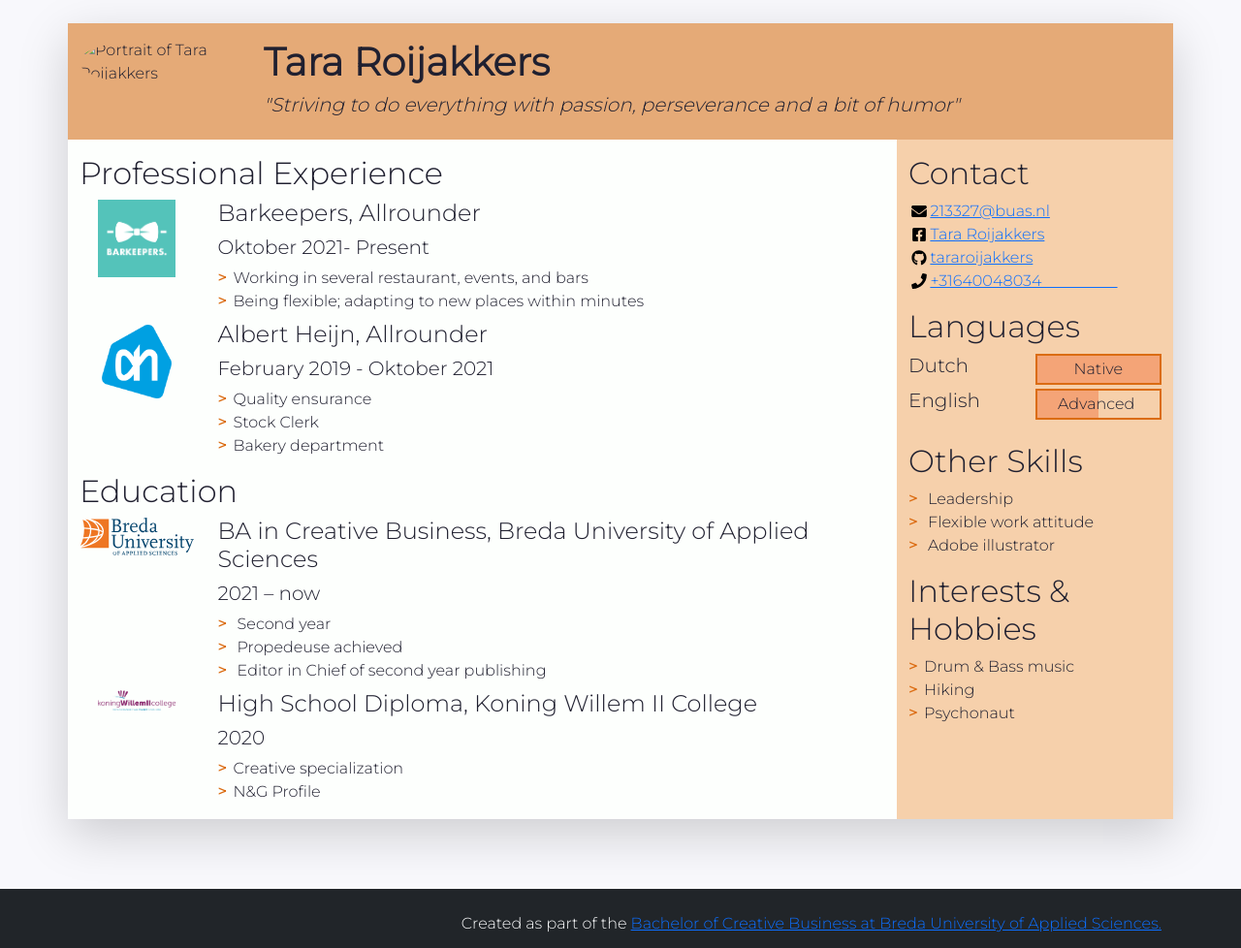
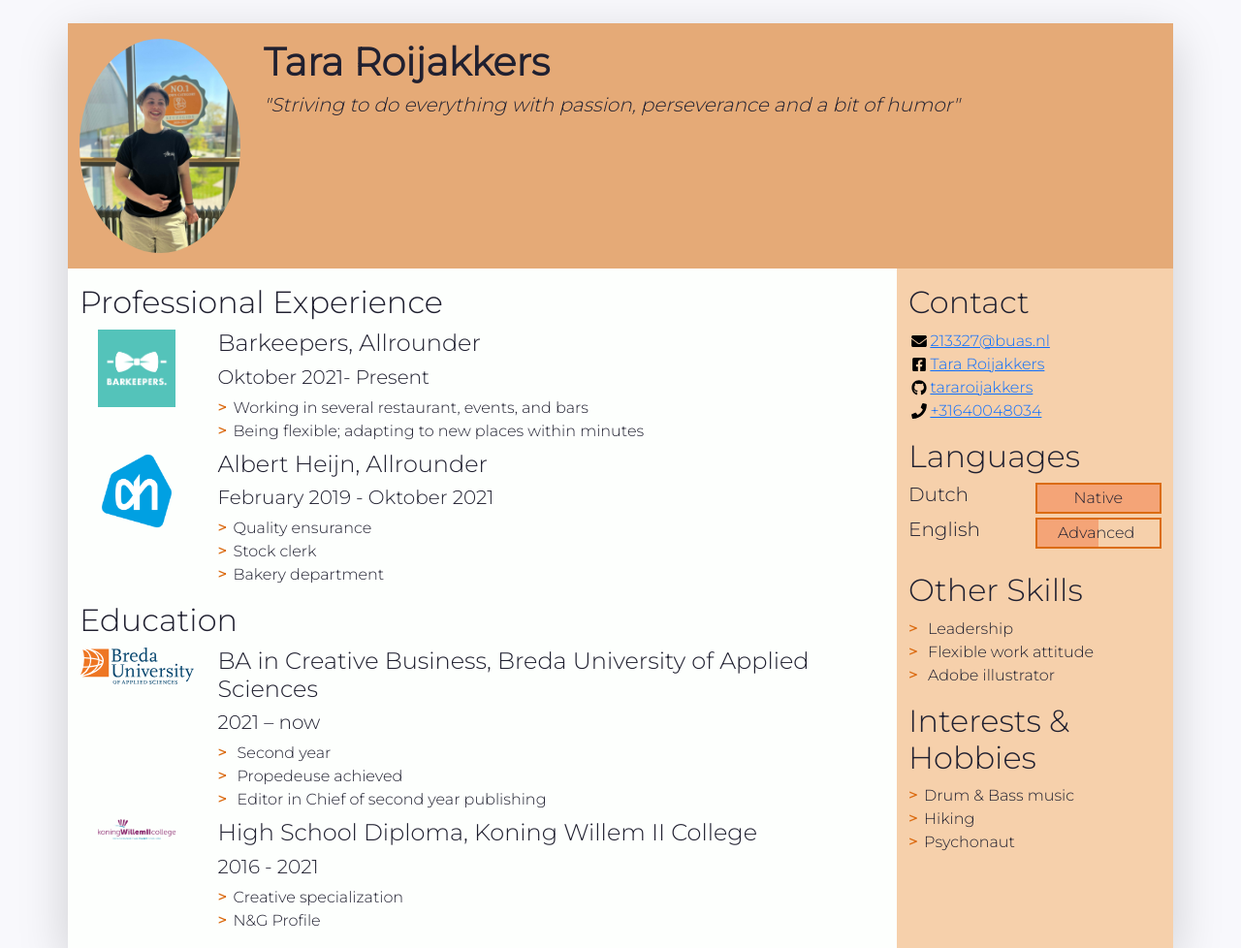
Before and after one commit to tararoijakkers/PRJ4_TaraRoijakkers_CV, a plain HTML site: page index.html in a window 1280 px wide. Shown: the top 978 px of the page at 97% size. Drawn offline with nearby package versions, Linux system fonts and the light colour scheme.

Commit message:
new pictures

```diff
--- a/index.html
+++ b/index.html
@@ -48,7 +48,7 @@
             "w-100" makes sure the image takes the full width of the column it's in
             "rounded-circle" cuts a circle around the image
           -->
-          <img class="w-100 rounded-circle my-3" src="images/portaittaar.jpg" alt="Portrait of Tara Roijakkers" width="160">
+          <img class="w-100 rounded-circle my-3" src="images/portraittaar.jpg" alt="portrait of Tara roijakkers" width="160">
         </div>
         <!--
           A container to wrap around your name and tagline. Full-width at small size, then columns of increasing size.
@@ -86,7 +86,7 @@
               <li class="biography-item row mb-2">
                 <!-- We're using a grid inside a grid so we can align logos and text -->
                 <div class="logo-container col-3 col-sm-2 col-md-3 col-lg-2">
-                  <img class="biography-logo mw-100 d-block mx-auto" src="images/employers/Barkeepers-logo.png" alt="Barkeepers Logo" width="80">
+                  <img class="biography-logo mw-100 d-block mx-auto" src="images/employers/barkeepers-logo.png" alt="barkeepers logo" width="80">
                 </div>
                 <div class="biography-contents col-9 col-sm-10 col-md-9 col-lg-10">
                   <h4>Barkeepers, Allrounder&nbsp;</h4>
@@ -104,15 +104,16 @@
               <li class="biography-item row mb-2">
                 <div class="logo-container col-3 col-sm-2 col-md-3 col-lg-2">
                 <!-- We're using a grid inside a grid so we can align logos and text -->
-                  <img class="biography-logo mw-100 d-block mx-auto" src="images/employers/AH-logo.png" alt="Albertheijn Logo" width="80">
+                  <img class="biography-logo mw-100 d-block mx-auto" src="images/employers/ah-logo.png" alt="Albertheijn Logo" width="80">
                 </div>
                 <div class="biography-contents col-9 col-sm-10 col-md-9 col-lg-10">
                   <h4>Albert Heijn, Allrounder</h4>
   <h5>February 2019 - Oktober 2021&nbsp;</h5>
 					 <ul class="biography-details list-unstyled">
                     <li>Quality ensurance&nbsp; &nbsp; &nbsp; &nbsp;&nbsp;</li>
-                    <li>Stock Clerk</li>
+                    <li>Stock clerk</li>
                     <li>Bakery department</li>
+					</ul>
                     <!-- This entry doesn't have a list of achievements, but you can copy-paste the one from above -->
                 </div>
               </li>
@@ -150,7 +151,7 @@
                 </div>
                 <div class="biography-contents col-9 col-sm-10 col-md-9 col-lg-10">
                   <h4>High School Diploma, Koning Willem II College</h4>
-                  <h5>2020</h5>
+                  <h5>2016 - 2021</h5>
                   <ul class="biography-details list-unstyled">
                     <li>Creative specialization</li>
                     <li>N&amp;G Profile&nbsp;</li>
@@ -200,8 +201,8 @@
               </li>
               <li class="contact-item">
                 <a class="d-flex align-items-center" href="tel:+31640048034" target="_blank">
-                  <img class="contact-icon" src="images/icons/phone.svg" alt="Mobile Phone">
-                +31640048034&nbsp; &nbsp; &nbsp; &nbsp; &nbsp; &nbsp; &nbsp; &nbsp; &nbsp; &nbsp; </a>
+                <img class="contact-icon" src="images/icons/phone.svg" alt="Mobile Phone">
+                +31640048034 </a>
               </li>
             </ul>
           </section>
```
Also changed, not shown: images/employers/projector.svg (deleted), images/employers/trolley.svg (deleted), 2 other files.
